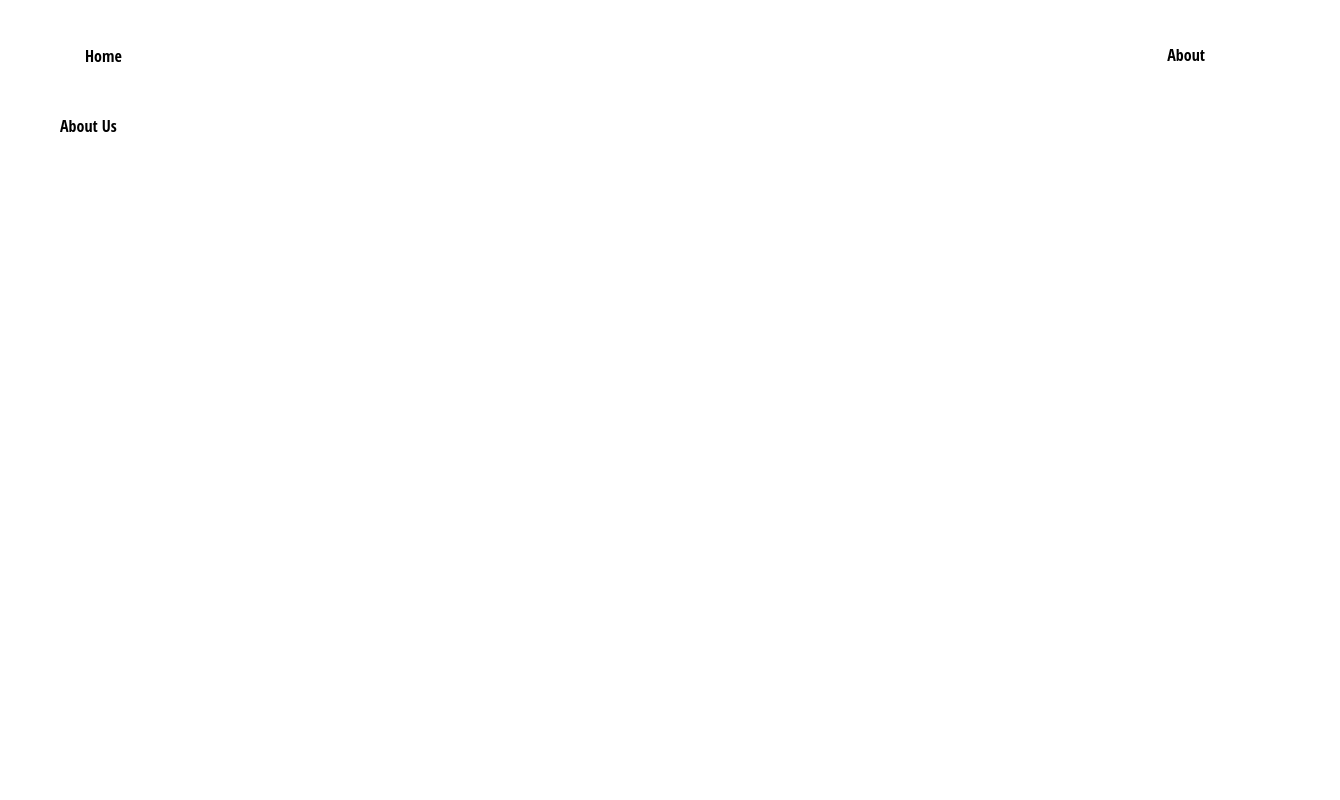
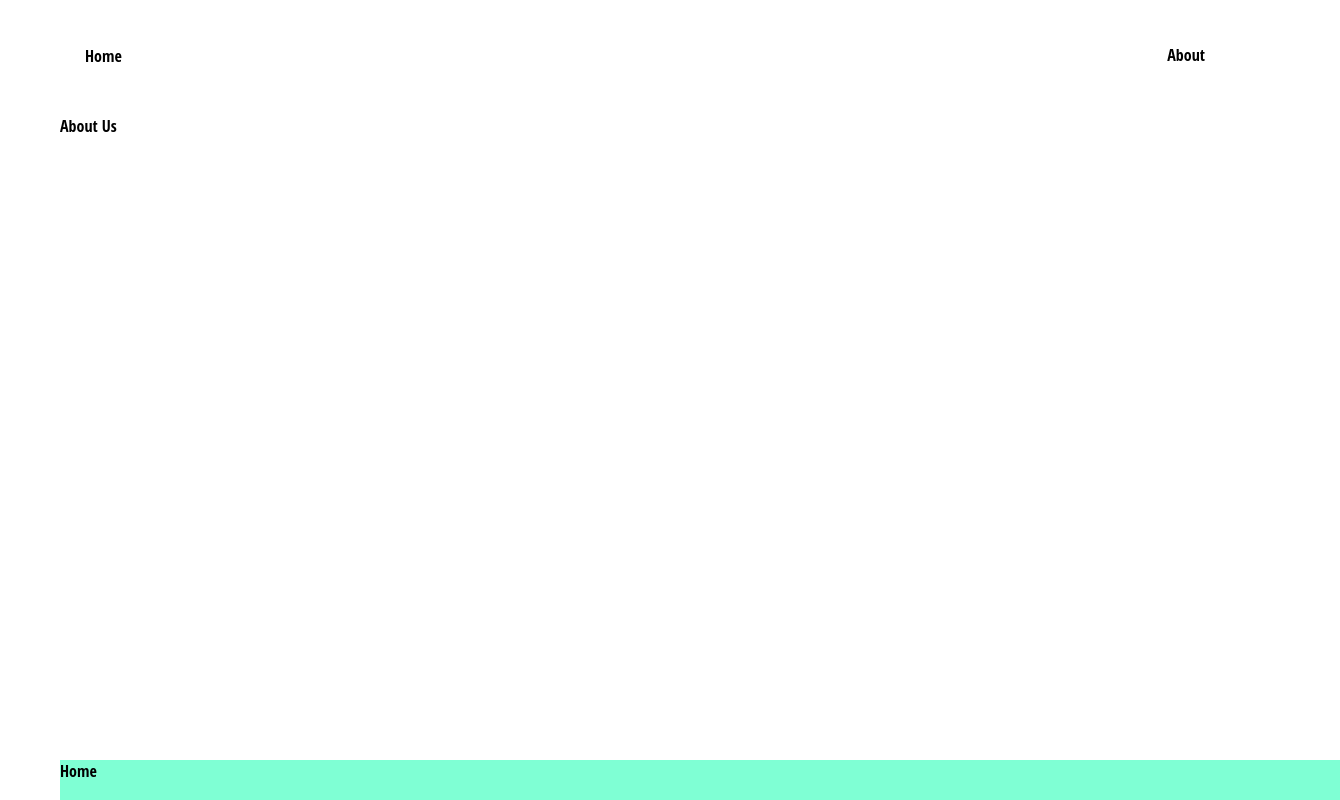
Before and after one commit to MagdalenaJasmine/arbadacarba_v1, a React (Create React App) app: page /about in a window 1280 px wide. Shown: the whole page, 1340 px wide, since content can reach past the window. Built offline with nearby package versions, Linux system fonts and the light colour scheme.

Commit message:
added footer

```diff
--- a/src/App.js
+++ b/src/App.js
@@ -1,6 +1,7 @@
 import { BrowserRouter as Router, Route, Switch, Link } from "react-router-dom";
 
 import "./App.scss";
+import Footer from "./components/footer/footer.component";
 import Header from "./components/header/header.component";
 import AboutPage from "./pages/about-page/about-page.component";
 import HomePage from "./pages/homepage/homepage.component";
@@ -14,6 +15,7 @@ function App() {
           <Route path="/" exact component={HomePage} />
           <Route path="/about" component={AboutPage} />
         </Switch>
+        <Footer />
       </Router>
     </div>
   );
--- /dev/null
+++ b/src/components/footer/footer.component.jsx
@@ -0,0 +1,11 @@
+import React, { Component } from "react";
+import { Link } from "react-router-dom";
+import "./footer.styles.scss";
+
+const Footer = () => (
+  <div className="footer">
+    <Link to="/">Home</Link>
+  </div>
+);
+
+export default Footer;
--- /dev/null
+++ b/src/components/footer/footer.styles.scss
@@ -0,0 +1,11 @@
+.footer {
+  position: absolute;
+  bottom: 0;
+  width: 100%;
+  height: 2.5rem;
+  background-color: aquamarine;
+}
+
+.footer.footer-menu {
+  height: 41px;
+}
```
